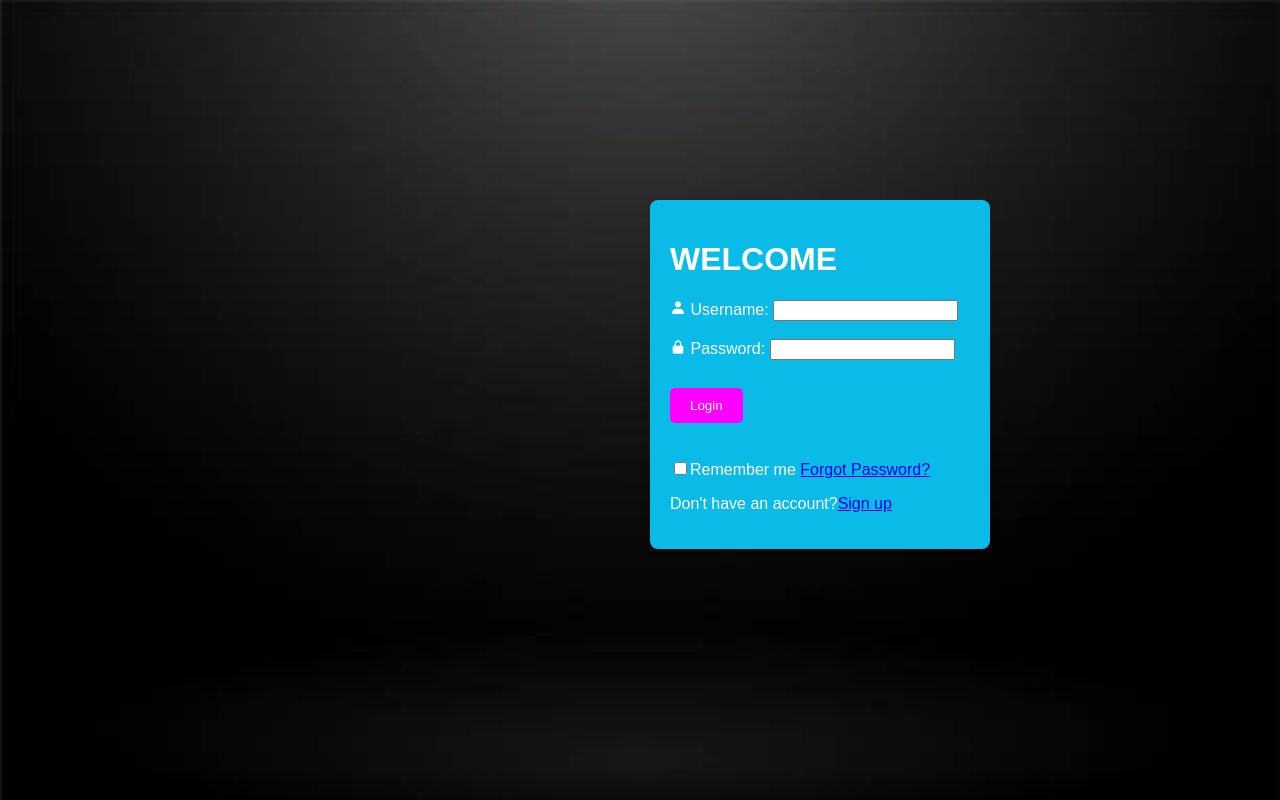
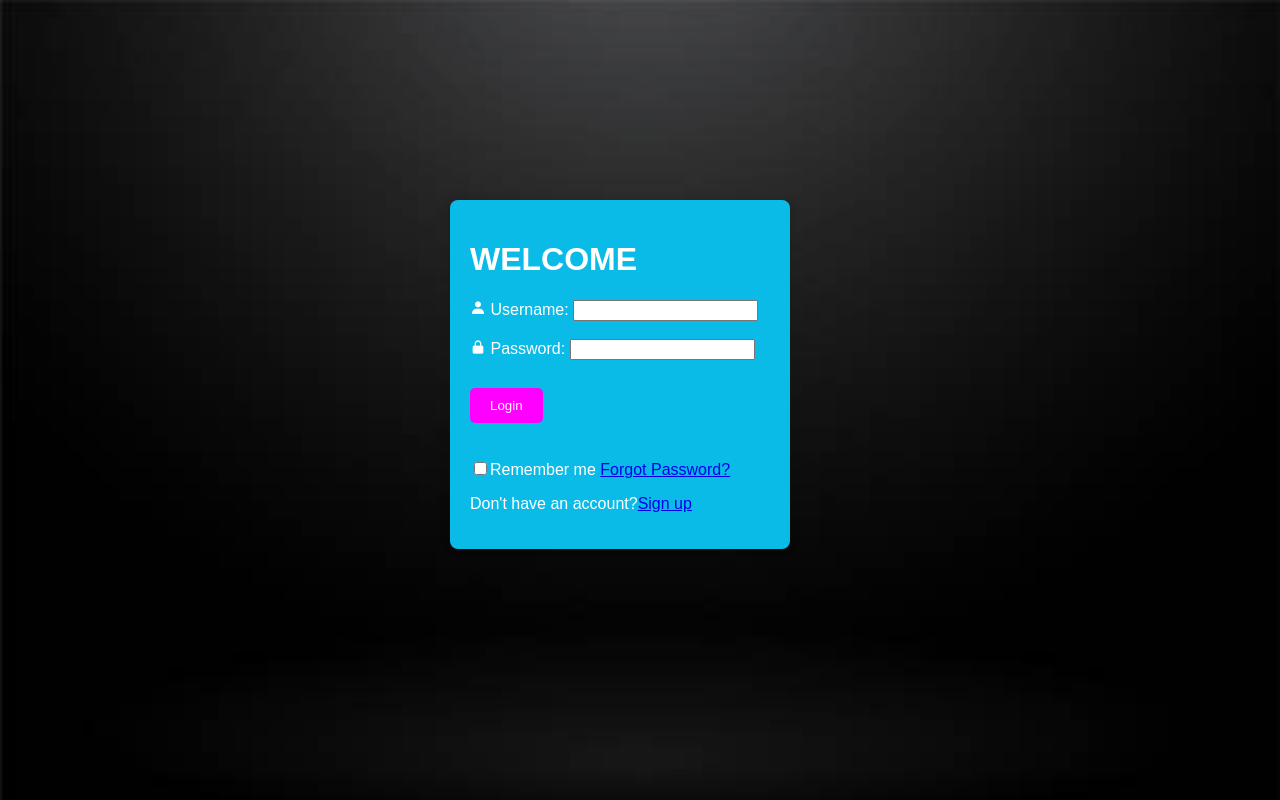
Before and after one commit to keerthicoder07/filesharing, a Flask app: page / in a window 1280 px wide. Run offline with Flask 3, Linux system fonts and the light colour scheme.

Commit message:
changehtml

```diff
--- a/static/style.css
+++ b/static/style.css
@@ -8,7 +8,7 @@ body {
 }
 
 .container {
-   margin-left: 650px;
+   margin-left: 450px;
    margin-top: 200px;
    padding: 20px;
    background-color: #0bbbe7;
```
